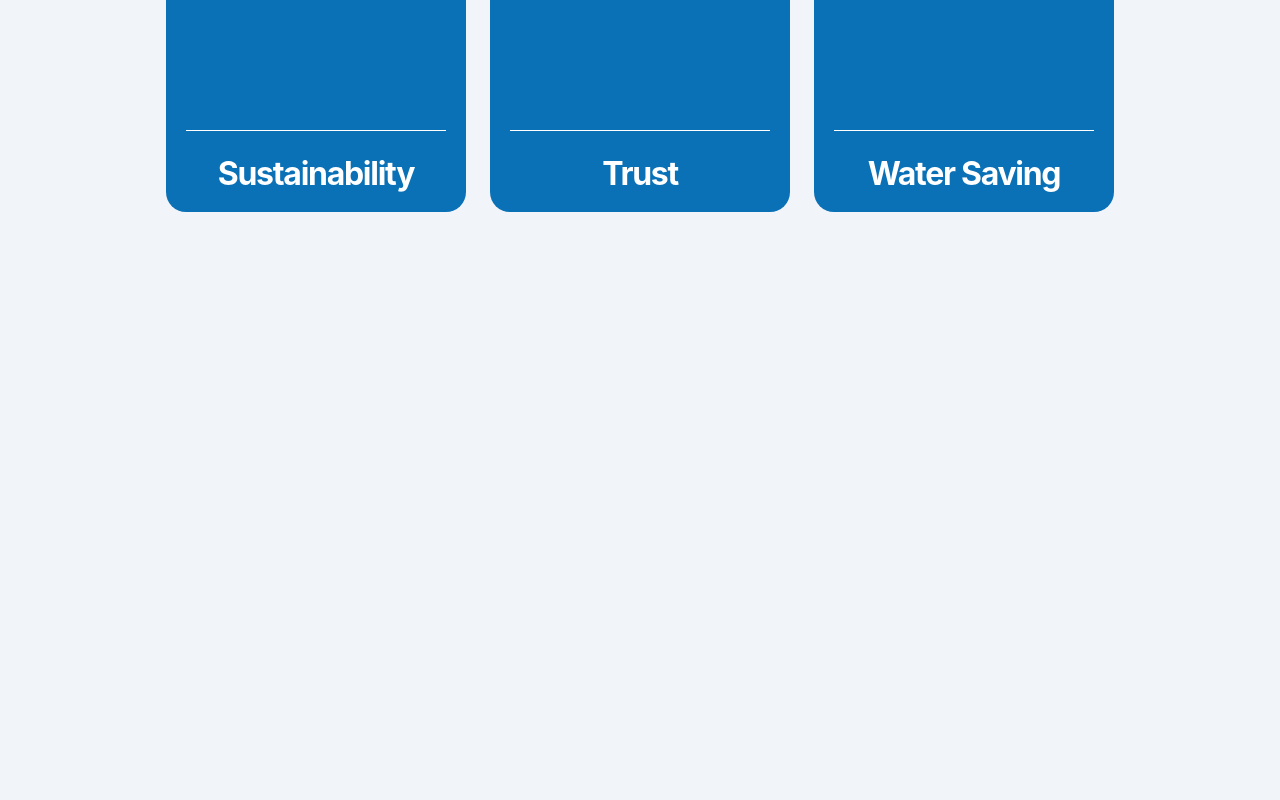
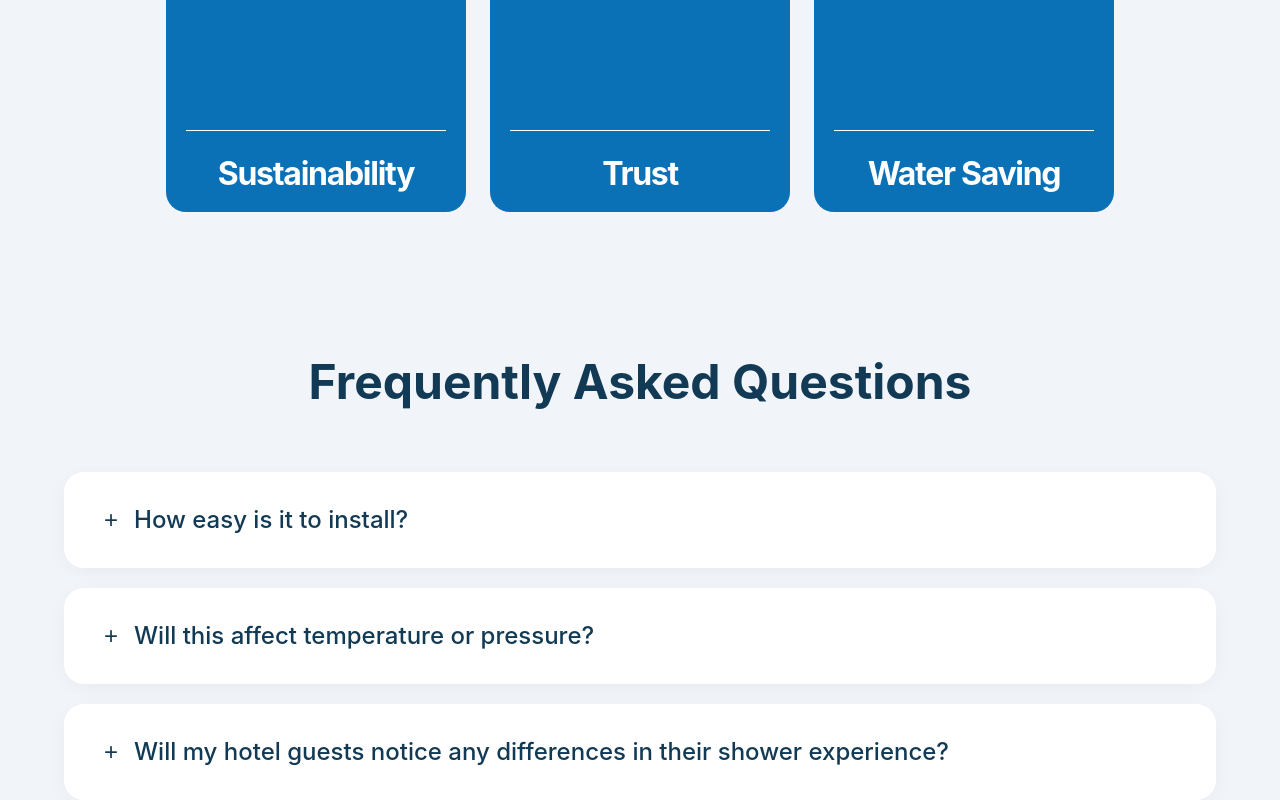
Before and after one commit to Nodirbek-py/iwater, a Next.js app: page / in a window 1280 px wide. Shown: the part 4969-5769 px from the top of the page. Before the commit the page ends 5181 px from the top, so only its background shows below. Built offline with nearby package versions, Linux system fonts and the light colour scheme.

Commit message:
FEAT: FAQ section is ready

```diff
--- a/components/FAQ/index.jsx
+++ b/components/FAQ/index.jsx
@@ -0,0 +1,69 @@
+import { useState } from "react";
+
+import {
+  Collapse,
+  CollapseButton,
+  CollapseContent,
+  CollapseHeading,
+  CollapseWrapper,
+  FAQWrapper,
+} from "./style";
+import Text from "../../shared/text";
+
+const FAQ = () => {
+  const [faqs, setFaqs] = useState([
+    {
+      question: "How easy is it to install? ",
+      answer: "Yes, it is easy, you will be provided with instructions",
+      open: false,
+    },
+    {
+      question: "Will this affect temperature or pressure? ",
+      answer: "No. Keep your shower exactly as you like it.",
+      open: false,
+    },
+    {
+      question:
+        "Will my hotel guests notice any differences in their shower experience?",
+      answer: "No, they will notice any differences",
+      open: false,
+    },
+  ]);
+
+  const handleCollapse = (index) => {
+    let faqsCopy = [...faqs];
+    faqsCopy = faqs.map((faq, i) => {
+      if (i === index) {
+        return { ...faq, open: !faqs[index].open };
+      } else {
+        return faq;
+      }
+    });
+    setFaqs(faqsCopy);
+  };
+
+  return (
+    <FAQWrapper>
+      <Text type="h3" align="center">
+        Frequently Asked Questions
+      </Text>
+      <CollapseWrapper>
+        {faqs.map((faq, i) => {
+          return (
+            <Collapse key={i}>
+              <CollapseButton onClick={() => handleCollapse(i)}>
+                {faq.open ? "–" : "+"}
+              </CollapseButton>
+              <div>
+                <CollapseHeading>{faq.question}</CollapseHeading>
+                {faq.open && <CollapseContent>{faq.answer}</CollapseContent>}
+              </div>
+            </Collapse>
+          );
+        })}
+      </CollapseWrapper>
+    </FAQWrapper>
+  );
+};
+
+export default FAQ;
--- /dev/null
+++ b/components/FAQ/style.js
@@ -0,0 +1,50 @@
+import styled from "styled-components";
+
+export const FAQWrapper = styled.div`
+  max-width: 1200px;
+  margin: 0 auto;
+  margin-top: 140px;
+  padding: 0 24px;
+`;
+
+export const CollapseWrapper = styled.div`
+  display: grid;
+  grid-template-columns: 1fr;
+  gap: 20px;
+  margin-top: 60px;
+`;
+
+export const Collapse = styled.div`
+  display: flex;
+  align-items: flex-start;
+  padding: 30px 40px;
+  border-radius: 20px;
+  background: #fff;
+  box-shadow: 0px 4px 24px -7px rgba(0, 0, 0, 0.08);
+`;
+
+export const CollapseHeading = styled.h2`
+  color: #123a55;
+  font-weight: 500;
+  font-size: 24px;
+  line-height: 36px;
+`;
+
+export const CollapseContent = styled.p`
+  font-weight: 400;
+  font-size: 20px;
+  line-height: 30px;
+  color: #123a55;
+`;
+
+export const CollapseButton = styled.button`
+  margin-right: 16px;
+  border: none;
+  background: none;
+  cursor: pointer;
+  color: #123a55;
+  font-weight: 500;
+  font-size: 24px;
+  line-height: 36px;
+  width: max-content;
+`;
--- a/pages/index.js
+++ b/pages/index.js
@@ -9,6 +9,7 @@ import Mentions from "../components/Mentions";
 import Features from "../components/Features";
 import References from "../components/References";
 import Team from "../components/Team";
+import FAQ from "../components/FAQ";
 
 export default function Home() {
   return (
@@ -31,6 +32,7 @@ export default function Home() {
           <Features />
           <References />
           <Team />
+          <FAQ />
         </Layout>
       </main>
     </div>
```
Also changed, not shown: 1 other file (tests, documents, lock files or other folders).
